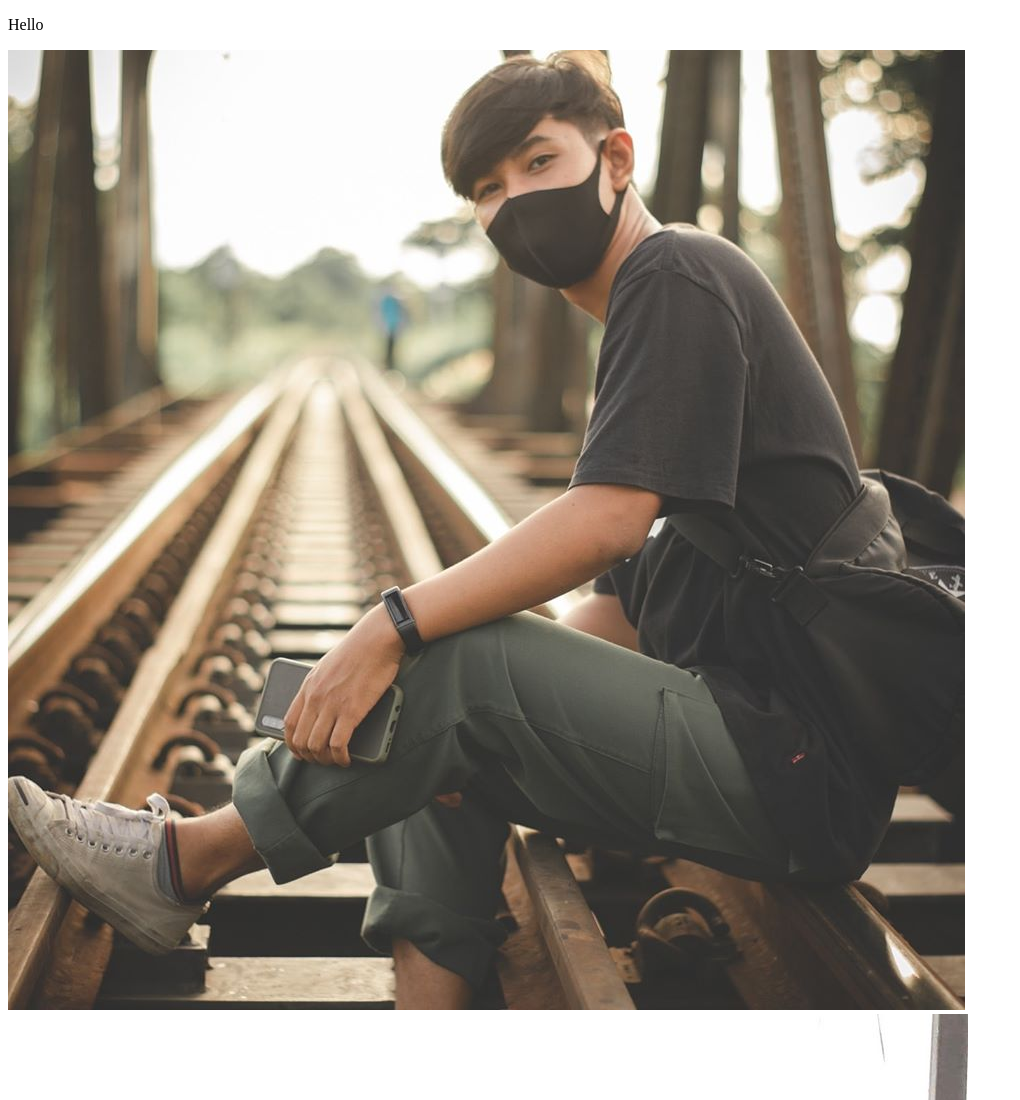
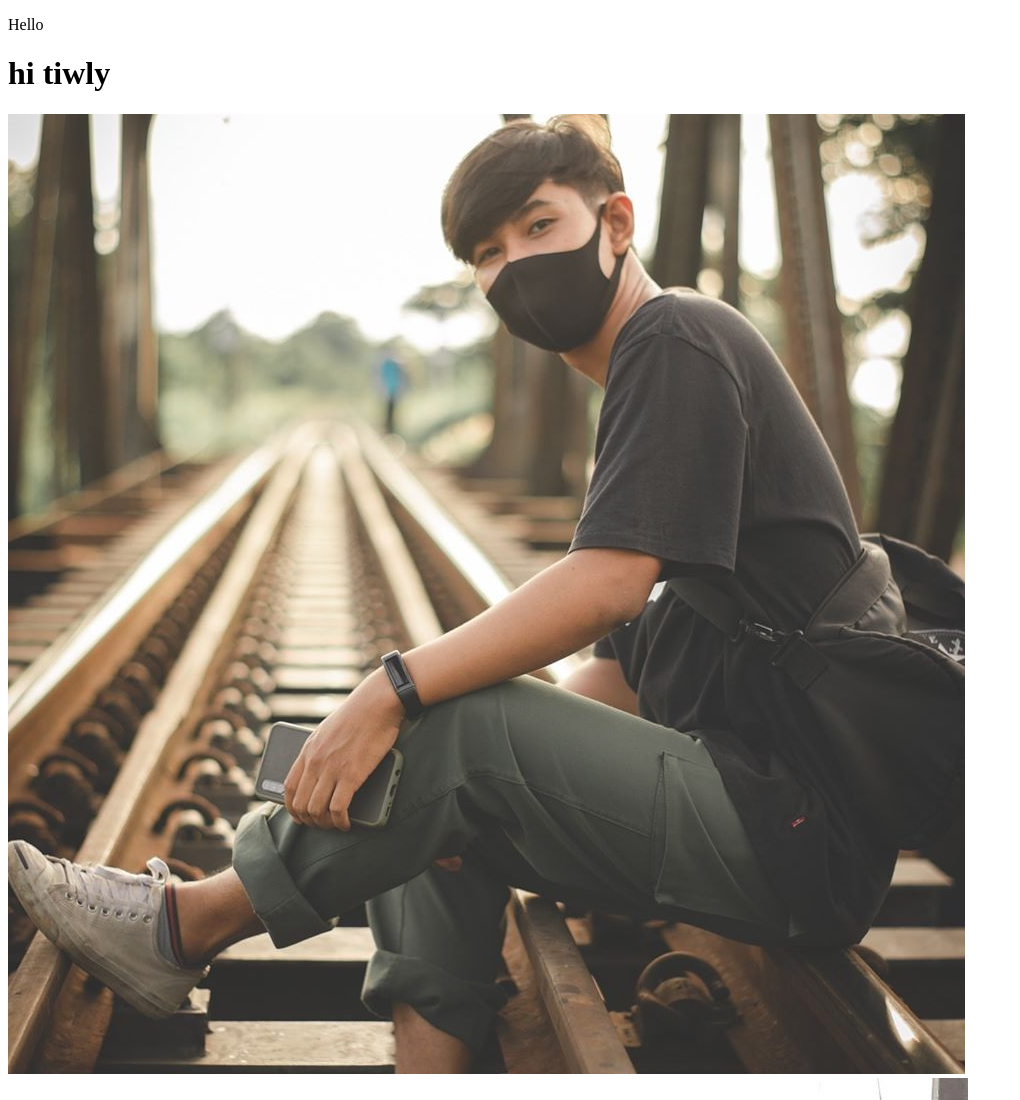
Before and after one commit to kirinoo7x/HomeWork, a plain HTML site: page index.html in a window 1280 px wide. Shown: the top 1100 px of the page, without its empty margins (0-1020 px from the left). Drawn offline with Linux system fonts and the light colour scheme.

Commit message:
H1 tiwly
H1 tiwly

```diff
--- a/index.html
+++ b/index.html
@@ -6,6 +6,7 @@
   </head>
   <body>
     <p>Hello</p>
+    <h1>hi tiwly</h1>
     <img src="107.jpg" alt="">
     <img src="109.jpg" alt="">
     <img src="112.jpg" alt="">
```
